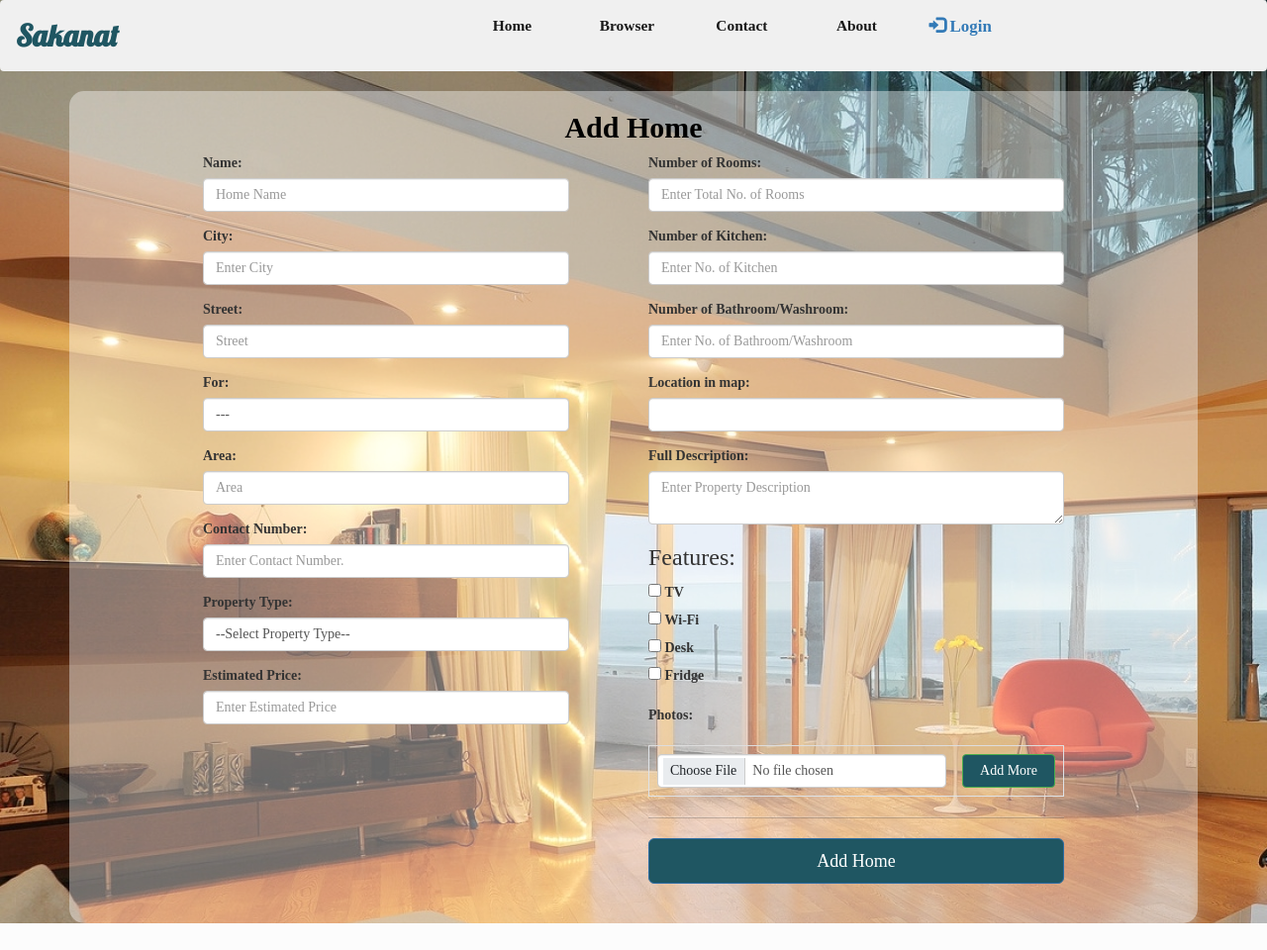
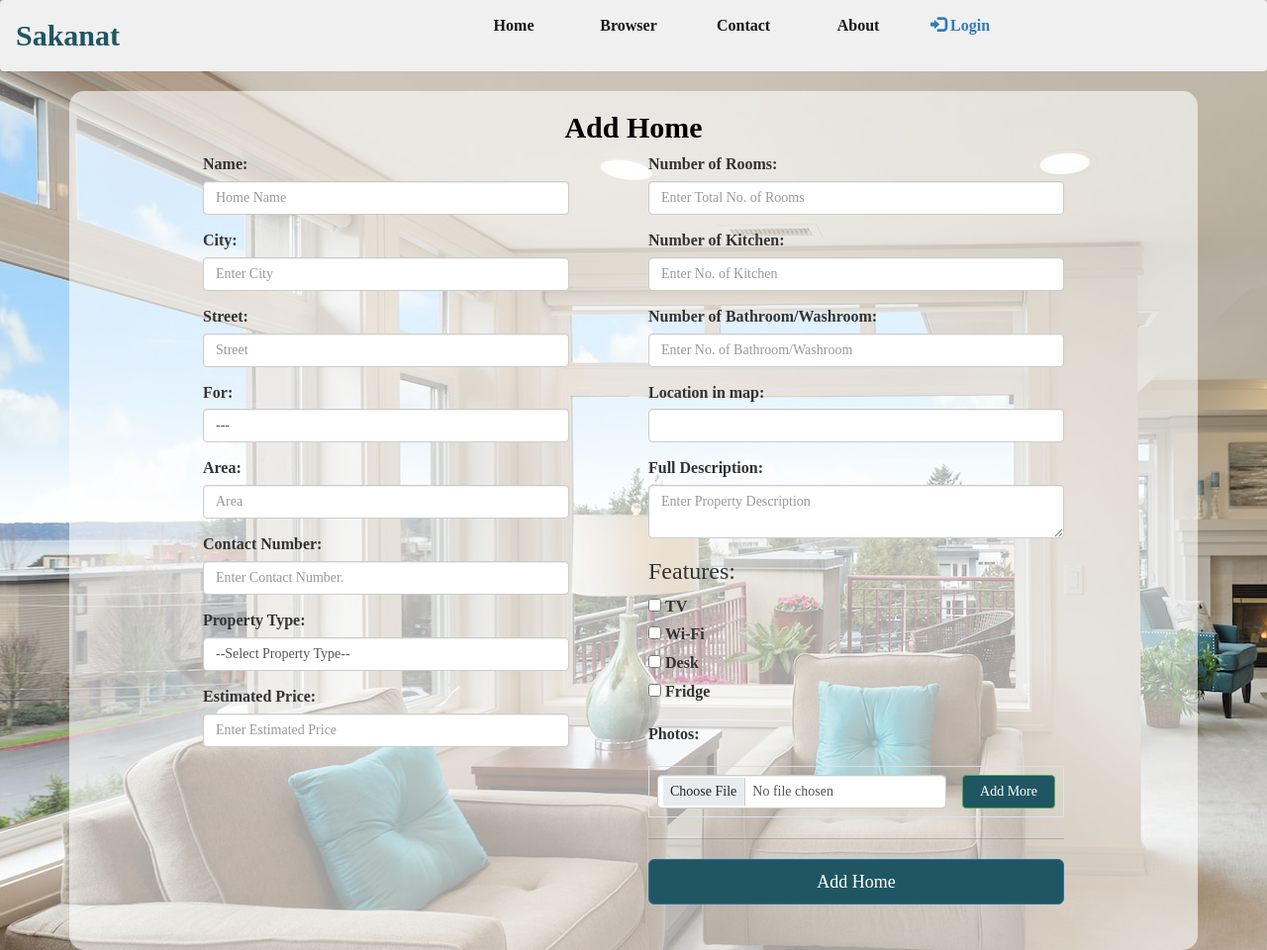
Before and after one commit to AsmaaSaleh1/Sakanat, a PHP site: page /addHome.php in a window 1280 px wide. Shown: the whole page at 99% size. Before the commit the page ends 933 px from the top, so only its background shows below. Run offline with PHP 8.4, Linux system fonts and the light colour scheme; some libraries are stand-ins or nearby versions.

Commit message:
edit add home

```diff
--- a/src/addHome.php
+++ b/src/addHome.php
@@ -104,7 +104,7 @@ if(isset($_POST['add_home'])) {
             max-width: 300px;
             margin: auto;
             text-align: center;
-            font-family: arial;
+            font-family: 'Times New Roman', 'Times','serif';
         }
 
         button {
@@ -137,7 +137,6 @@ if(isset($_POST['add_home'])) {
     <meta name="viewport" content="width=device-width, initial-scale=1">
     <link href="https://netdna.bootstrapcdn.com/bootstrap/3.3.4/css/bootstrap.min.css" rel="stylesheet">
     <link href="https://fonts.googleapis.com/css2?family=Abril+Fatface&family=Cairo:wght@400;500;600;700&family=Lobster&family=Open+Sans:wght@400;700&family=Work+Sans:ital,wght@0,300;0,800;1,700&display=swap" rel="stylesheet">
-<!--<link rel="stylesheet" href="Css/p2.css">-->
     <link rel="stylesheet" href="https://maxcdn.bootstrapcdn.com/bootstrap/3.4.1/css/bootstrap.min.css">
     <script src="https://ajax.googleapis.com/ajax/libs/jquery/3.5.1/jquery.min.js"></script>
     <script src="https://maxcdn.bootstrapcdn.com/bootstrap/3.4.1/js/bootstrap.min.js"></script>
@@ -154,13 +153,13 @@ if(isset($_POST['add_home'])) {
         padding: 0;
         margin: 0;
         font-family: 'Times New Roman', 'Times', 'serif';
-
-
+        font-size: 16px;
+        font-weight: bold;
     }
-.con{
-   background-color: rgb(255,255,255,0.4);
-border-radius: 15px;
-}
+    .con{
+        background-color: rgb(255,255,255,0.6);
+        border-radius: 15px;
+    }
     .navbar {
         background-color: #f0f0f0;
         padding: 0;
@@ -169,11 +168,11 @@ border-radius: 15px;
 
     body{
         font-family: 'Times New Roman', 'Times','serif';
-        background-image: url("img/add.jpg");
+        background-image: url("img/addHome.jpg");
         background-repeat: no-repeat;
     }
     .navbar-brand{
-        font-family: "Lobster";
+        font-family: 'Times New Roman', 'Times','serif';
         color:#1F5662;
         font-weight: 700;
         font-size: 2.2em;
```
Also changed, not shown: src/p2.php (+1 -6 lines), src/img/addHome.jpg (added).
